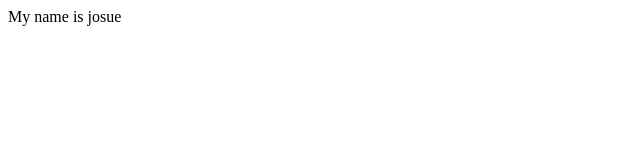
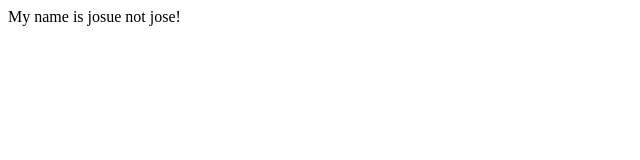
Before and after one commit to Josue0523/first-github-project, a plain HTML site: page index.html in a window 1280 px wide. Shown: the full height of the page, 0-640 px from the left. Drawn offline with Linux system fonts and the light colour scheme.

Commit message:
name correcting!

```diff
--- a/index.html
+++ b/index.html
@@ -7,6 +7,6 @@
     <title>Document</title>
 </head>
 <body>
- My name is josue
+ My name is josue not jose!
 </body>
 </html>
```
Also changed, not shown: about.html (deleted).
